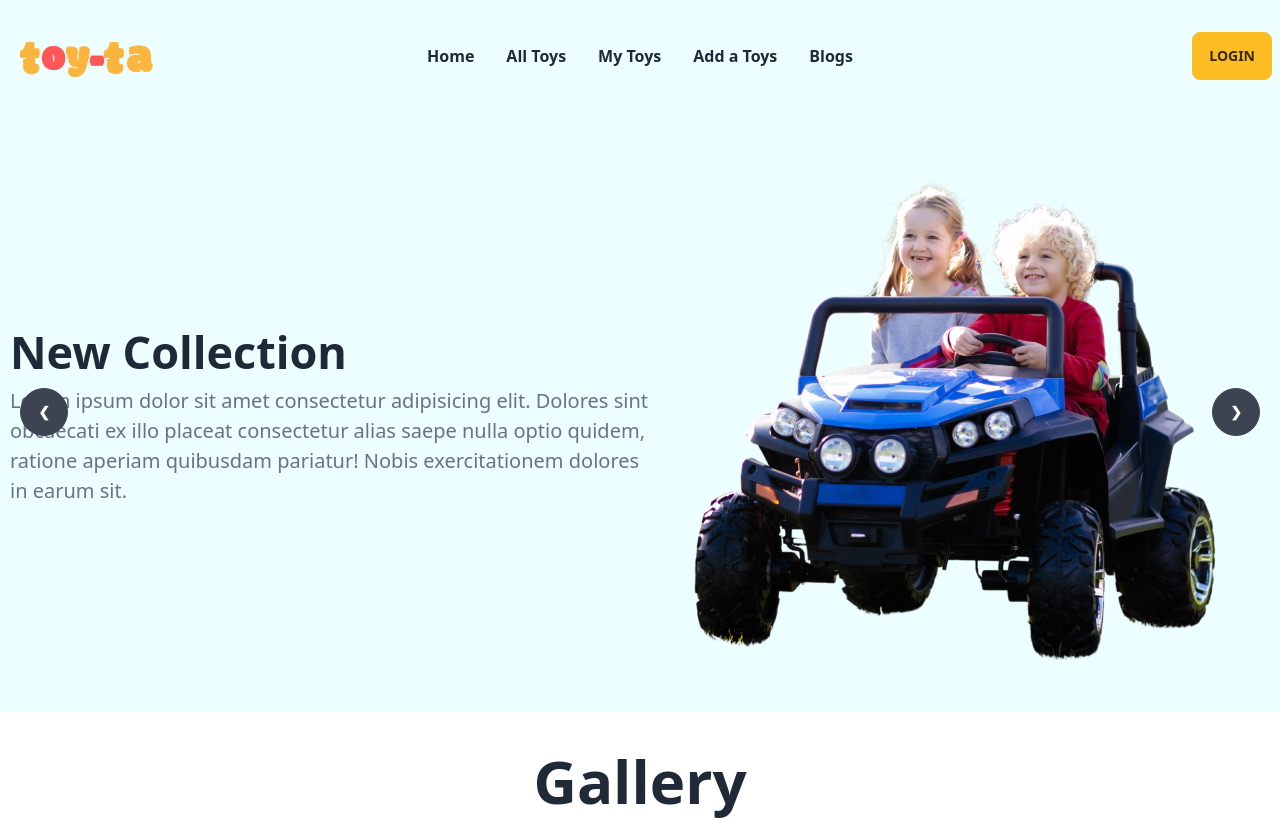
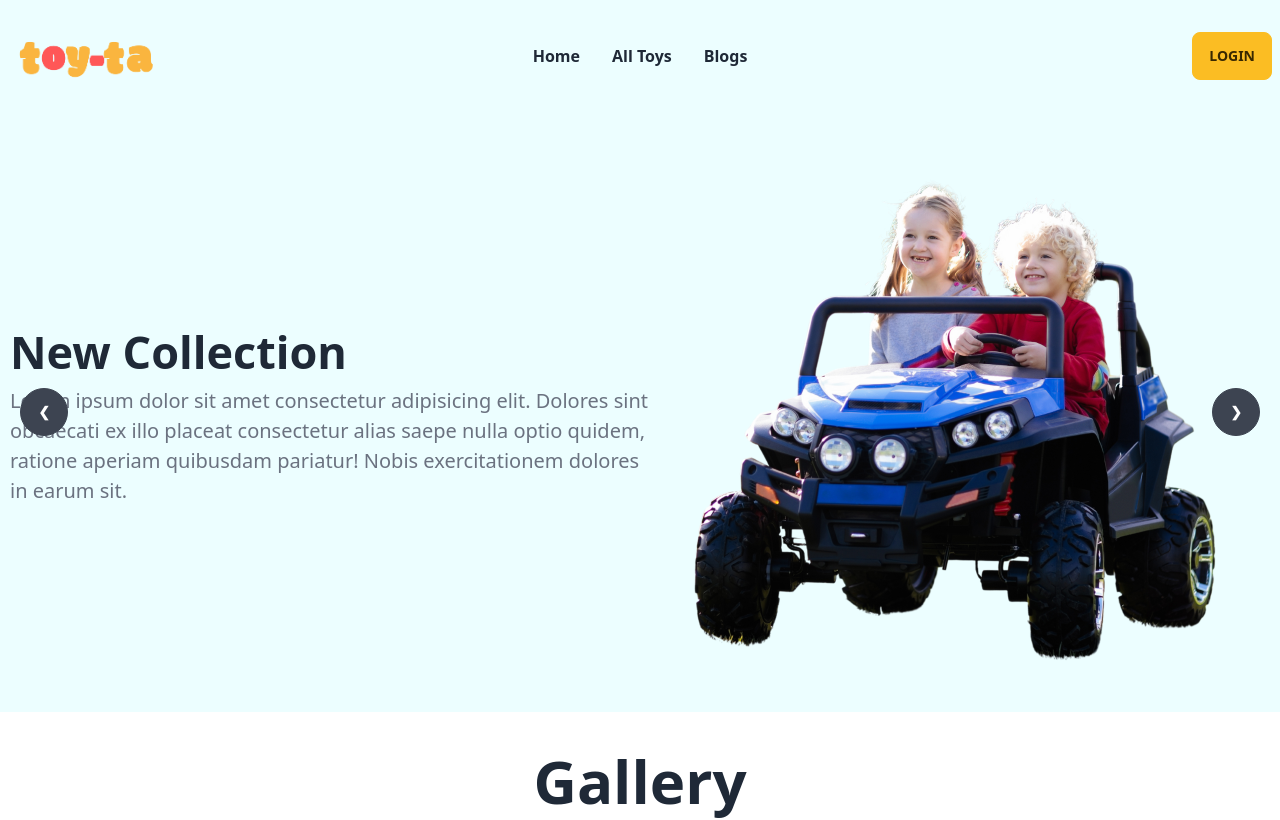
Before and after one commit to majedrahani/toy-ta, a React (Vite) app: page / in a window 1280 px wide. Shown: the top 820 px of the page. Built offline with nearby package versions, Linux system fonts and the light colour scheme; no server answers.

Commit message:
my toys and add toys condinational

```diff
--- a/src/shared/NavBar.jsx
+++ b/src/shared/NavBar.jsx
@@ -21,7 +21,10 @@ const NavBar = () => {
                     <ul tabIndex={0} className="menu menu-compact dropdown-content mt-3 p-2 shadow bg-base-100 rounded-box w-52 ">
                         <li className='font-bold'><Link to='/'>Home</Link></li>
                         <li className='font-bold'><Link>All Toys</Link></li>
-                        <li className='font-bold'><Link>My Toys</Link></li>
+                        {
+                            user &&
+                            <li className='font-bold'><Link>My Toys</Link></li>
+                        }
                         <li className='font-bold'><Link>Add a Toys</Link></li>
                         <li className='font-bold'><Link>Blogs</Link></li>
                     </ul>
@@ -34,8 +37,14 @@ const NavBar = () => {
                 <ul className="menu menu-horizontal px-1">
                     <li className='font-bold'><Link to='/'>Home</Link></li>
                     <li className='font-bold'><Link to="/allToys">All Toys</Link></li>
-                    <li className='font-bold'><Link to="/myToys">My Toys</Link></li>
-                    <li className='font-bold'><Link to="/addToy">Add a Toys</Link></li>
+                    {
+                        user &&
+                        <li className='font-bold'><Link to="/myToys">My Toys</Link></li>
+                    }
+                    {
+                        user &&
+                        <li className='font-bold'><Link to="/addToy">Add a Toys</Link></li>
+                    }
                     <li className='font-bold'><Link to="/blog">Blogs</Link></li>
                 </ul>
             </div>
```
